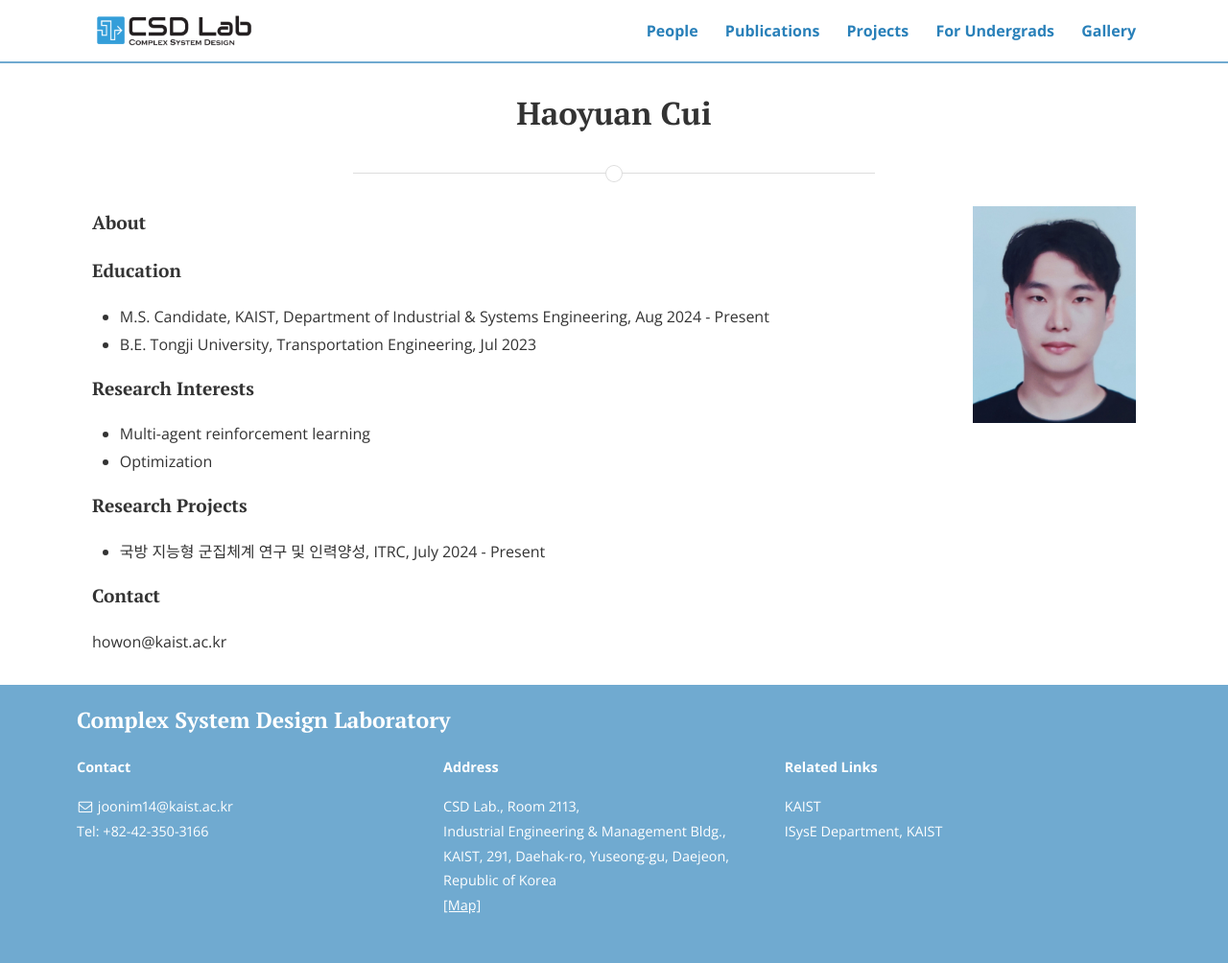
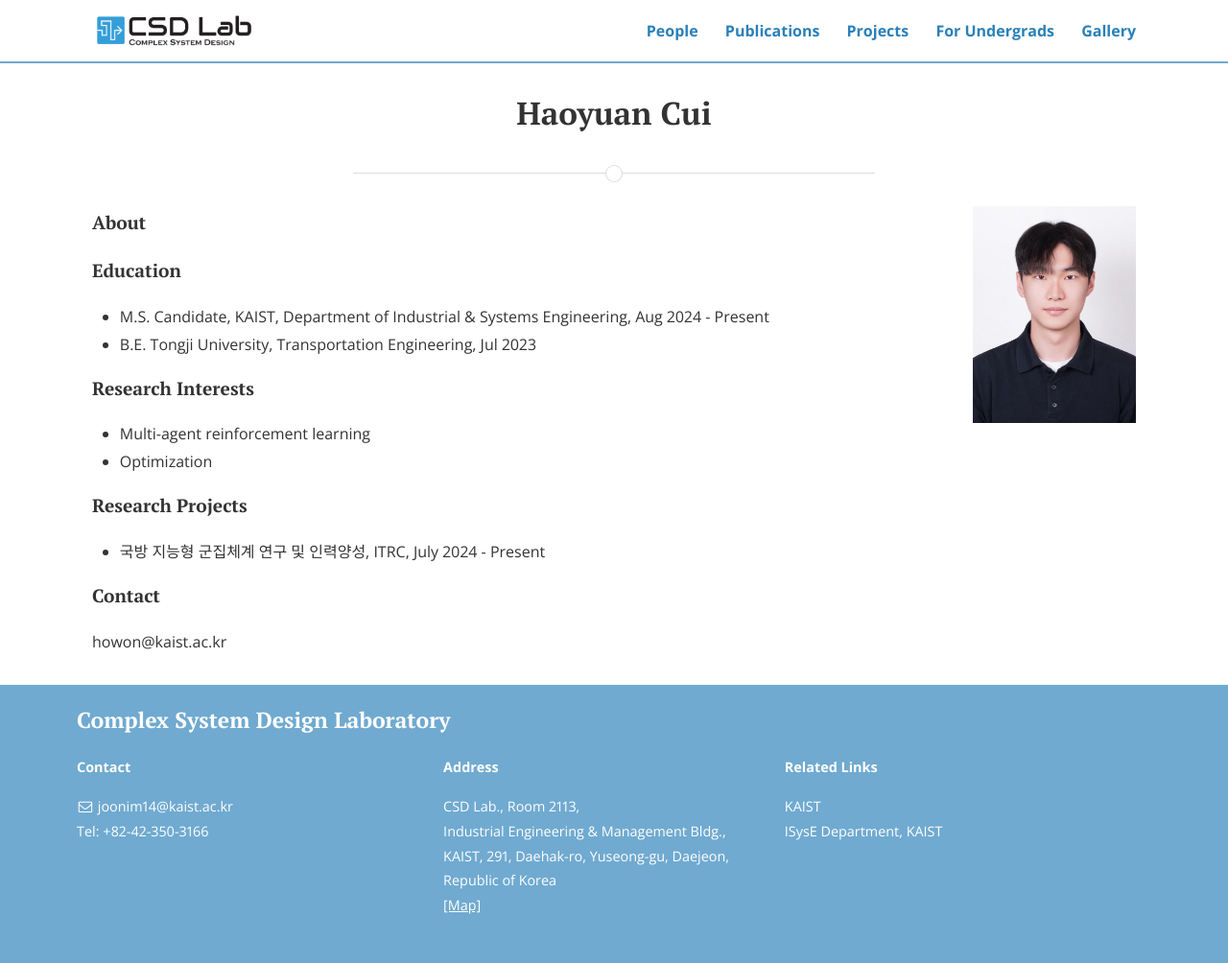
Before and after one commit to CSDlab-KAIST/csdlab-kaist.github.io, a Jekyll site: the page built from people/howon.html, in a window 1280 px wide. Shown: the whole page at 96% size. Built offline with Jekyll 4.4.1, drawn with Linux system fonts in a browser that asks for light colours; nearby versions of some CDN libraries.

Commit message:
Update howon.html

```diff
--- a/people/howon.html
+++ b/people/howon.html
@@ -8,7 +8,7 @@ title: Haoyuan Cui
 <!--lists: li tag-->
 
 
-<img src="{{'/assets/img/members/howon.jpeg' | prepend: site.baseurl }}" style="float: right; width: 170px; margin: 0 0 2em 2em">
+<img src="{{'/assets/img/members/howon.jpg' | prepend: site.baseurl }}" style="float: right; width: 170px; margin: 0 0 2em 2em">
 
 <h4>About</h4>
 <p> </p>
```
